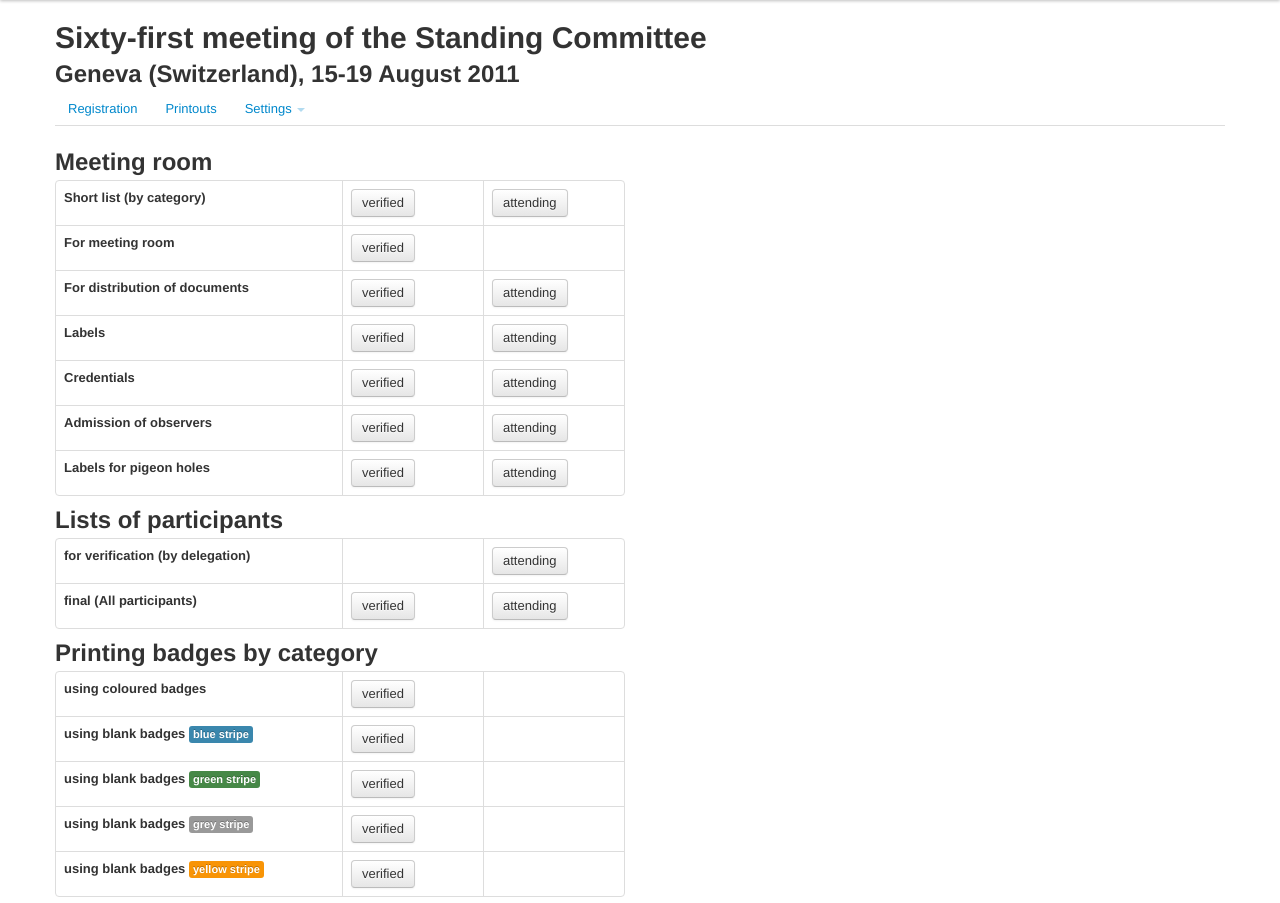
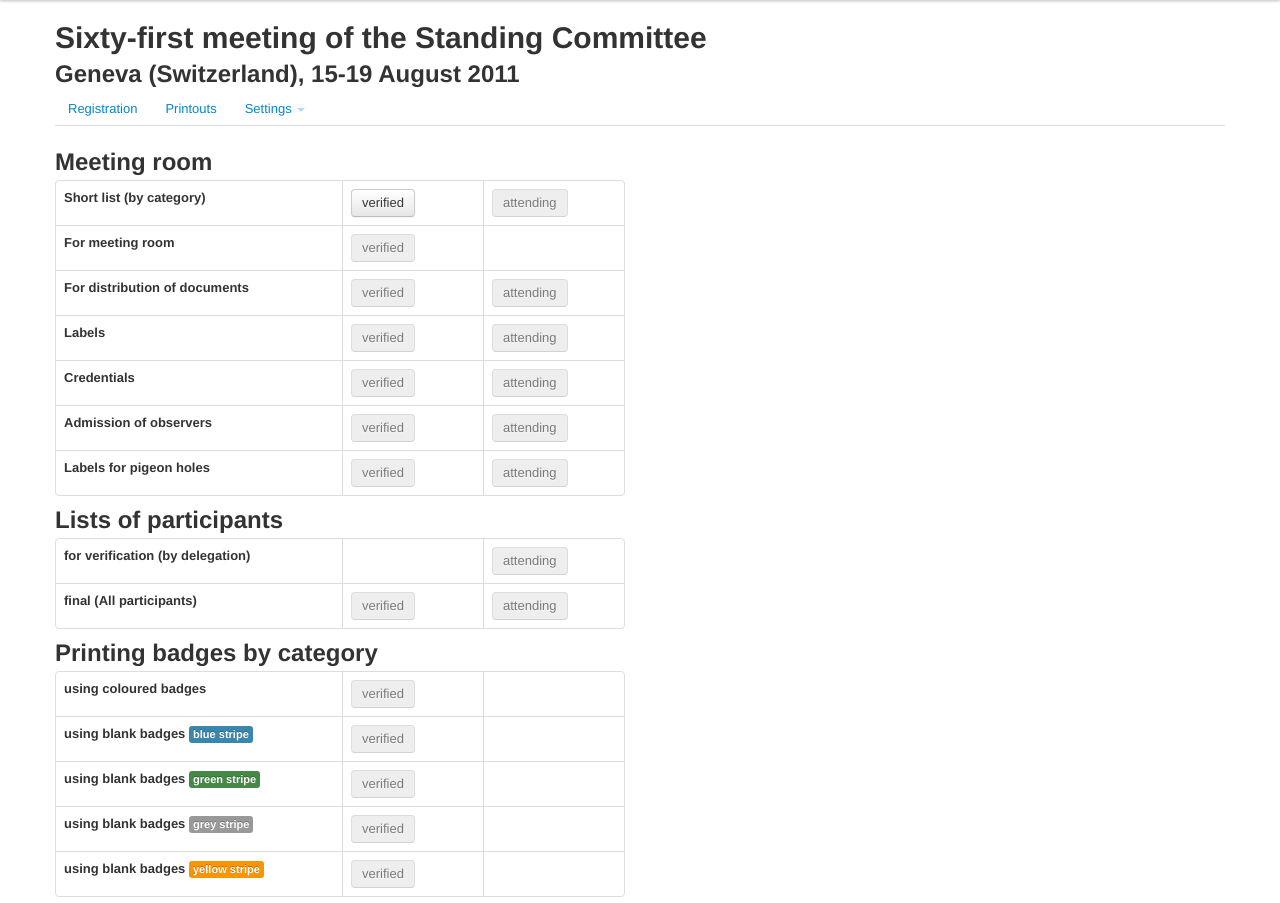
Before and after one commit to dincamihai/cites-meetings, a Flask app: page /meeting/1/printouts in a window 1280 px wide. Shown: the part 40-943 px from the top of the page. Run offline with Flask 2, Linux system fonts and the light colour scheme; the visitor is signed in with stand-in values (Sample User, id 1); parts of the project's set-up code (start-up, migrations or seed data) failed here and were passed over; some libraries are stand-ins or nearby versions.

Commit message:
mark unused links

```diff
--- a/templates/meeting_printouts.html
+++ b/templates/meeting_printouts.html
@@ -8,37 +8,37 @@
       <tr>
         <th>Short list (by category)</th>
         <td class="span2"><a class="btn" href="#">verified</a></td>
-        <td class="span2"><a class="btn" href="#">attending</a></td>
+        <td class="span2"><a class="btn disabled" href="#">attending</a></td>
       </tr>
       <tr>
         <th>For meeting room</th>
-        <td><a class="btn" href="#">verified</a></td>
+        <td><a class="btn disabled" href="#">verified</a></td>
         <td></td>
       </tr>
       <tr>
         <th>For distribution of documents</th>
-        <td><a class="btn" href="#">verified</a></td>
-        <td><a class="btn" href="#">attending</a></td>
+        <td><a class="btn disabled" href="#">verified</a></td>
+        <td><a class="btn disabled" href="#">attending</a></td>
       </tr>
       <tr>
         <th>Labels</th>
-        <td><a class="btn" href="#">verified</a></td>
-        <td><a class="btn" href="#">attending</a></td>
+        <td><a class="btn disabled" href="#">verified</a></td>
+        <td><a class="btn disabled" href="#">attending</a></td>
       </tr>
       <tr>
         <th>Credentials</th>
-        <td><a class="btn" href="#">verified</a></td>
-        <td><a class="btn" href="#">attending</a></td>
+        <td><a class="btn disabled" href="#">verified</a></td>
+        <td><a class="btn disabled" href="#">attending</a></td>
       </tr>
       <tr>
         <th>Admission of observers</th>
-        <td><a class="btn" href="#">verified</a></td>
-        <td><a class="btn" href="#">attending</a></td>
+        <td><a class="btn disabled" href="#">verified</a></td>
+        <td><a class="btn disabled" href="#">attending</a></td>
       </tr>
       <tr>
         <th>Labels for pigeon holes</th>
-        <td><a class="btn" href="#">verified</a></td>
-        <td><a class="btn" href="#">attending</a></td>
+        <td><a class="btn disabled" href="#">verified</a></td>
+        <td><a class="btn disabled" href="#">attending</a></td>
       </tr>
     </tbody>
   </table>
@@ -51,12 +51,12 @@
       <tr>
         <th>for verification (by delegation)</th>
         <td class="span2"></td>
-        <td class="span2"><a class="btn" href="#">attending</a></td>
+        <td class="span2"><a class="btn disabled" href="#">attending</a></td>
       </tr>
       <tr>
         <th>final (All participants)</th>
-        <td><a class="btn" href="#">verified</a></td>
-        <td><a class="btn" href="#">attending</a></td>
+        <td><a class="btn disabled" href="#">verified</a></td>
+        <td><a class="btn disabled" href="#">attending</a></td>
       </tr>
     </tbody>
   </table>
@@ -68,7 +68,7 @@
     <tbody>
       <tr>
         <th>using coloured badges</th>
-        <td class="span2"><a class="btn" href="#">verified</a></td>
+        <td class="span2"><a class="btn disabled" href="#">verified</a></td>
         <td class="span2"></td>
       </tr>
       <tr>
@@ -76,7 +76,7 @@
           using blank badges
           <span class="label label-info">blue stripe</span>
         </th>
-        <td><a class="btn" href="#">verified</a></td>
+        <td><a class="btn disabled" href="#">verified</a></td>
         <td></td>
       </tr>
       <tr>
@@ -84,7 +84,7 @@
           using blank badges
           <span class="label label-success">green stripe</span>
         </th>
-        <td><a class="btn" href="#">verified</a></td>
+        <td><a class="btn disabled" href="#">verified</a></td>
         <td></td>
       </tr>
       <tr>
@@ -92,7 +92,7 @@
           using blank badges
           <span class="label">grey stripe</span>
         </th>
-        <td><a class="btn" href="#">verified</a></td>
+        <td><a class="btn disabled" href="#">verified</a></td>
         <td></td>
       </tr>
       <tr>
@@ -100,7 +100,7 @@
           using blank badges
           <span class="label label-warning">yellow stripe</span>
         </th>
-        <td><a class="btn" href="#">verified</a></td>
+        <td><a class="btn disabled" href="#">verified</a></td>
         <td></td>
       </tr>
     </tbody>
```
Also changed, not shown: templates/view.html (+6 -6 lines).
